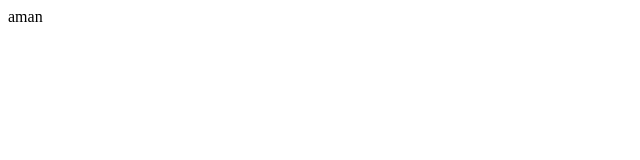
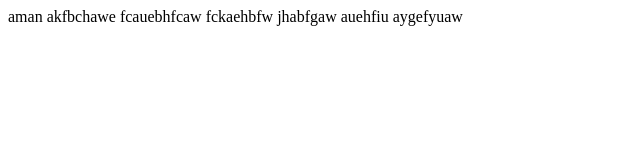
Before and after one commit to shubham225411/repo, a plain HTML site: page index.html in a window 1280 px wide. Shown: the whole page, without its empty margins (0-640 px from the left). Drawn offline with Linux system fonts and the light colour scheme.

Commit message:
2nd commit

```diff
--- a/index.html
+++ b/index.html
@@ -8,5 +8,11 @@
 </head>
 <body>
     aman
+    akfbchawe
+    fcauebhfcaw
+    fckaehbfw
+    jhabfgaw
+    auehfiu
+    aygefyuaw
 </body>
 </html>
```
